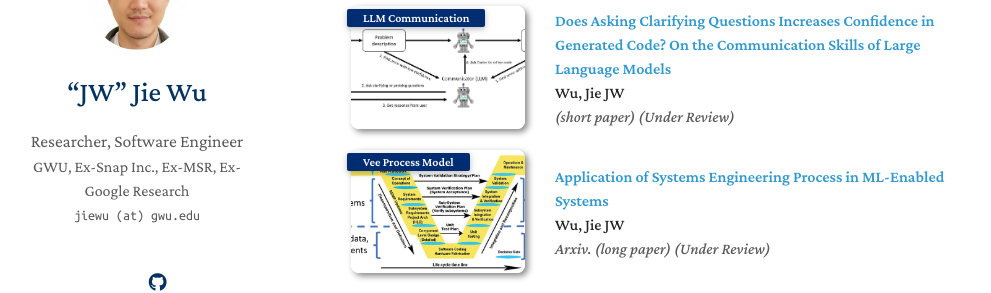
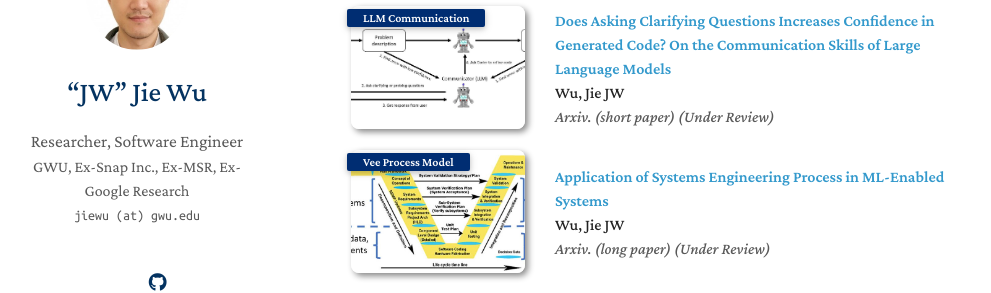
Before and after one commit to yaoyao-liu/minimal-light, a Jekyll site: the page built from index.md, in a window 1280 px wide and 900 px high, scrolled down 1071 px. Shown: the part 152-445 px from the top of the window, without its empty margins (139-1130 px from the left). Built offline with Jekyll 4.4.1, drawn with Linux system fonts in a browser that asks for light colours; nearby versions of some CDN libraries; a style sheet for code colours, icons or effects is not loaded; our own code applies the rules of GitHub Pages for plain Markdown files.

Commit message:
Update publications.md

```diff
--- a/_includes/publications.md
+++ b/_includes/publications.md
@@ -40,7 +40,7 @@
   <div class="col-sm-9" style="position: relative;padding-right: 15px;padding-left: 20px;">
     <div class="title"><a href="https://arxiv.org/pdf/2308.13507.pdf">Does Asking Clarifying Questions Increases Confidence in Generated Code? On the Communication Skills of Large Language Models </a> </div>
     <div class="author"><strong>Wu, Jie JW</strong></div>
-    <div class="periodical"><em>(short paper) (Under Review)</em></div>
+    <div class="periodical"><em>Arxiv. (short paper) (Under Review)</em></div>
   </div>
 </div>
 </li>
```
